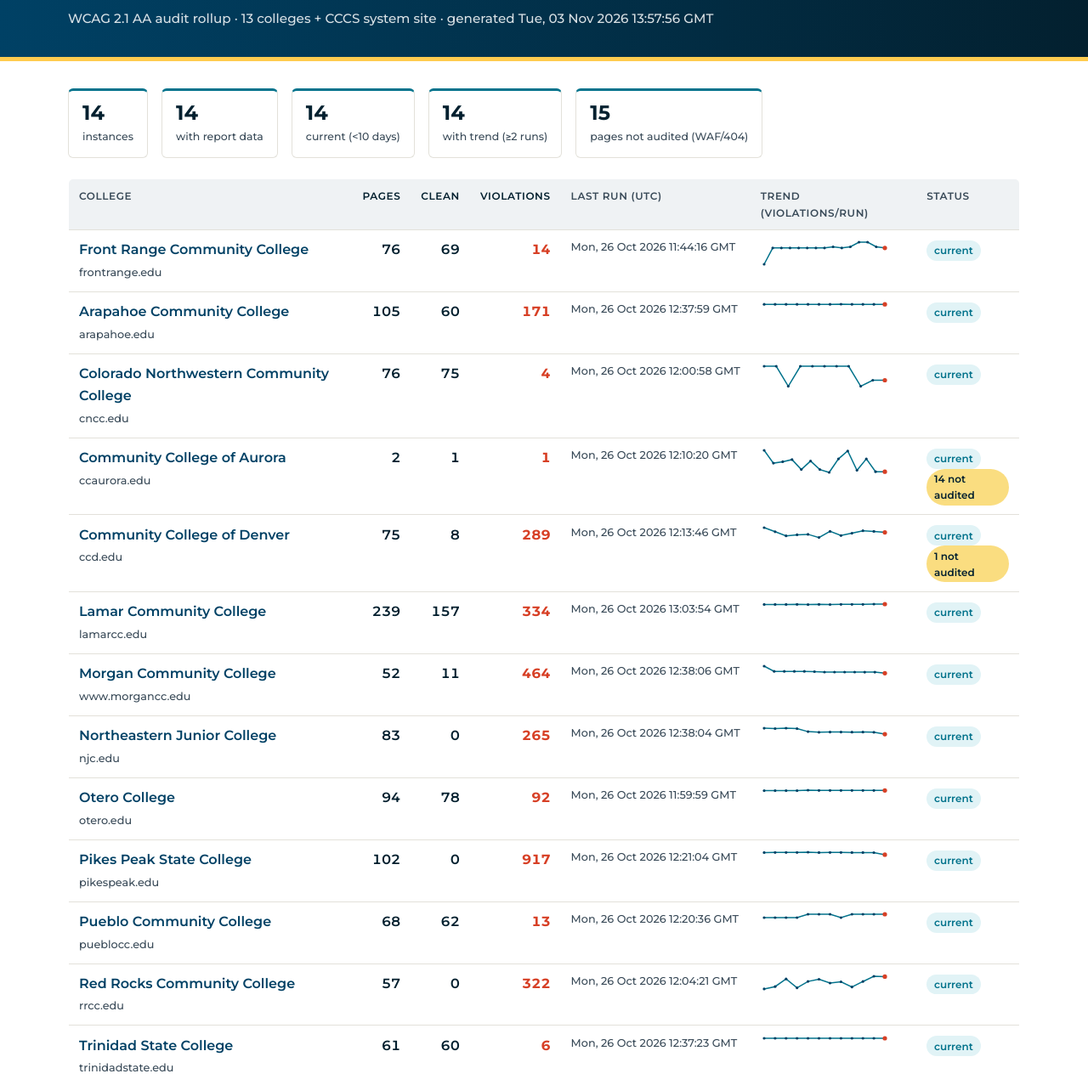
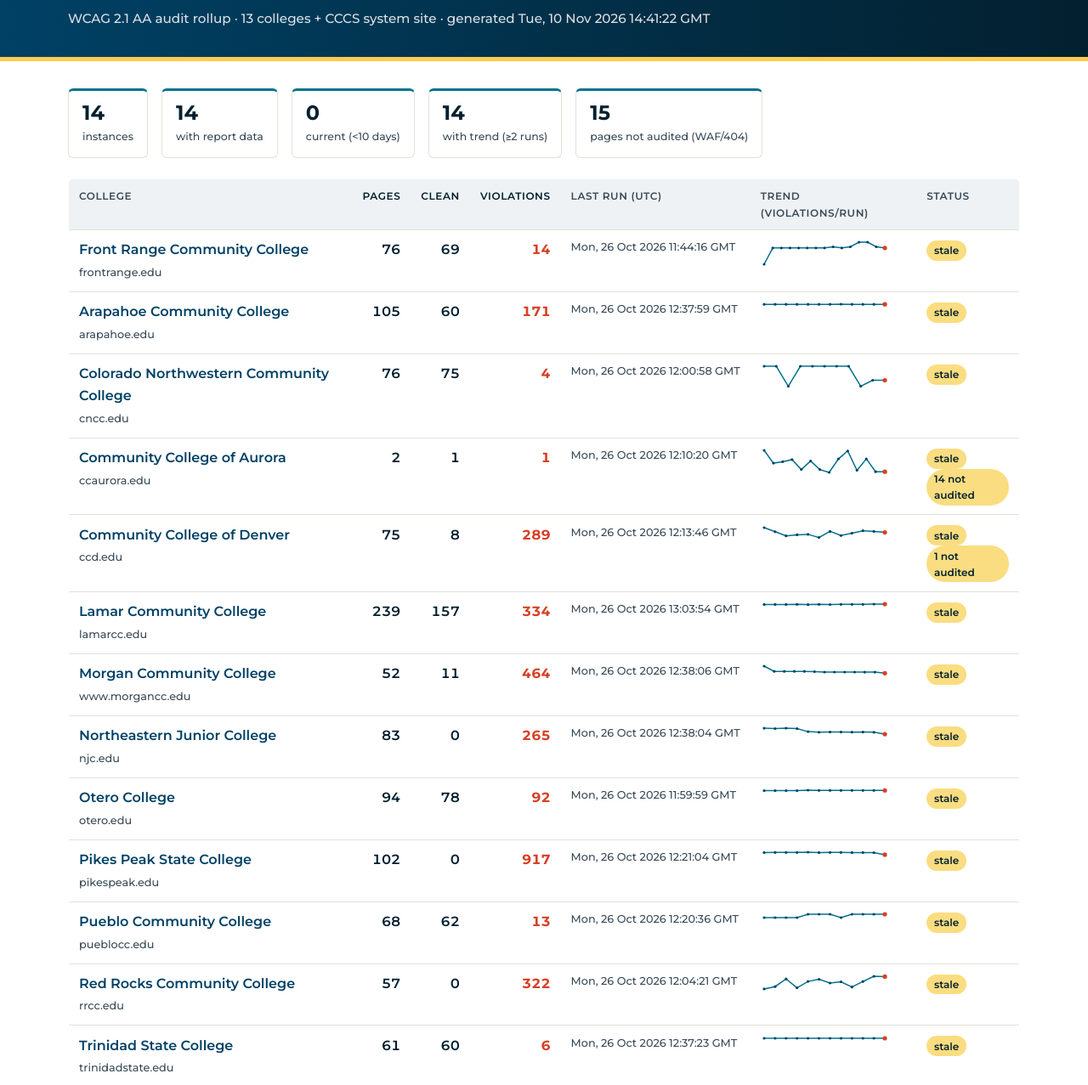
Before and after one commit to ThirstyHead/cccs-accessibility, a plain HTML site: page docs/index.html in a window 1280 px wide. Shown: the part 80-1357 px from the top of the page at 85% size. Drawn offline with Linux system fonts and the light colour scheme.

Commit message:
rollup: render 2026-11-10

```diff
--- a/docs/index.html
+++ b/docs/index.html
@@ -74,14 +74,14 @@
 <header class="site-header">
   <div class="wrap">
     <h1>CCCS Accessibility — Power of 13</h1>
-    <p class="sub">WCAG 2.1 AA audit rollup · 13 colleges + CCCS system site · generated Tue, 03 Nov 2026 13:57:56 GMT</p>
+    <p class="sub">WCAG 2.1 AA audit rollup · 13 colleges + CCCS system site · generated Tue, 10 Nov 2026 14:41:22 GMT</p>
   </div>
 </header>
 <main class="wrap">
   <div class="stats">
     <div class="stat"><b>14</b><span>instances</span></div>
     <div class="stat"><b>14</b><span>with report data</span></div>
-    <div class="stat"><b>14</b><span>current (&lt;10 days)</span></div>
+    <div class="stat"><b>0</b><span>current (&lt;10 days)</span></div>
     <div class="stat"><b>14</b><span>with trend (≥2 runs)</span></div>
     <div class="stat"><b>15</b><span>pages not audited (WAF/404)</span></div>
   </div>
@@ -99,7 +99,7 @@
            <td class="num warn">14</td>
            <td class="time">Mon, 26 Oct 2026 11:44:16 GMT</td>
            <td class="trend"><svg class="spark" width="150" height="34" role="img" aria-label="15 runs, latest 14 violations"><polyline points="4.0,30.0 14.1,10.8 24.3,10.8 34.4,10.8 44.6,10.8 54.7,10.8 64.9,10.8 75.0,10.8 85.1,9.5 95.3,10.8 105.4,9.5 115.6,4.0 125.7,4.0 135.9,9.5 146.0,10.8" fill="none" stroke="#03738C" stroke-width="1.5"/><circle cx="4.0" cy="30.0" r="1.6" fill="#004165"/><circle cx="14.1" cy="10.8" r="1.6" fill="#004165"/><circle cx="24.3" cy="10.8" r="1.6" fill="#004165"/><circle cx="34.4" cy="10.8" r="1.6" fill="#004165"/><circle cx="44.6" cy="10.8" r="1.6" fill="#004165"/><circle cx="54.7" cy="10.8" r="1.6" fill="#004165"/><circle cx="64.9" cy="10.8" r="1.6" fill="#004165"/><circle cx="75.0" cy="10.8" r="1.6" fill="#004165"/><circle cx="85.1" cy="9.5" r="1.6" fill="#004165"/><circle cx="95.3" cy="10.8" r="1.6" fill="#004165"/><circle cx="105.4" cy="9.5" r="1.6" fill="#004165"/><circle cx="115.6" cy="4.0" r="1.6" fill="#004165"/><circle cx="125.7" cy="4.0" r="1.6" fill="#004165"/><circle cx="135.9" cy="9.5" r="1.6" fill="#004165"/><circle cx="146.0" cy="10.8" r="2.6" fill="#D74026"/></svg></td>
-      <td><span class="badge fresh">current</span></td>
+      <td><span class="badge stale">stale</span></td>
     </tr>
 <tr>
       <td><a href="https://thirstyhead.com/arcc-audit/" target="_blank" rel="noopener">Arapahoe Community College</a><br>
@@ -109,7 +109,7 @@
            <td class="num warn">171</td>
            <td class="time">Mon, 26 Oct 2026 12:37:59 GMT</td>
            <td class="trend"><svg class="spark" width="150" height="34" role="img" aria-label="12 runs, latest 171 violations"><polyline points="4.0,4.2 16.9,4.2 29.8,4.2 42.7,4.2 55.6,4.2 68.5,4.2 81.5,4.2 94.4,4.0 107.3,4.2 120.2,4.2 133.1,4.2 146.0,4.2" fill="none" stroke="#03738C" stroke-width="1.5"/><circle cx="4.0" cy="4.2" r="1.6" fill="#004165"/><circle cx="16.9" cy="4.2" r="1.6" fill="#004165"/><circle cx="29.8" cy="4.2" r="1.6" fill="#004165"/><circle cx="42.7" cy="4.2" r="1.6" fill="#004165"/><circle cx="55.6" cy="4.2" r="1.6" fill="#004165"/><circle cx="68.5" cy="4.2" r="1.6" fill="#004165"/><circle cx="81.5" cy="4.2" r="1.6" fill="#004165"/><circle cx="94.4" cy="4.0" r="1.6" fill="#004165"/><circle cx="107.3" cy="4.2" r="1.6" fill="#004165"/><circle cx="120.2" cy="4.2" r="1.6" fill="#004165"/><circle cx="133.1" cy="4.2" r="1.6" fill="#004165"/><circle cx="146.0" cy="4.2" r="2.6" fill="#D74026"/></svg></td>
-      <td><span class="badge fresh">current</span></td>
+      <td><span class="badge stale">stale</span></td>
     </tr>
 <tr>
       <td><a href="https://thirstyhead.com/cncc-audit/" target="_blank" rel="noopener">Colorado Northwestern Community College</a><br>
@@ -119,7 +119,7 @@
            <td class="num warn">4</td>
            <td class="time">Mon, 26 Oct 2026 12:00:58 GMT</td>
            <td class="trend"><svg class="spark" width="150" height="34" role="img" aria-label="11 runs, latest 4 violations"><polyline points="4.0,4.0 18.2,4.0 32.4,27.6 46.6,4.0 60.8,4.0 75.0,4.0 89.2,4.0 103.4,4.0 117.6,27.6 131.8,20.5 146.0,20.5" fill="none" stroke="#03738C" stroke-width="1.5"/><circle cx="4.0" cy="4.0" r="1.6" fill="#004165"/><circle cx="18.2" cy="4.0" r="1.6" fill="#004165"/><circle cx="32.4" cy="27.6" r="1.6" fill="#004165"/><circle cx="46.6" cy="4.0" r="1.6" fill="#004165"/><circle cx="60.8" cy="4.0" r="1.6" fill="#004165"/><circle cx="75.0" cy="4.0" r="1.6" fill="#004165"/><circle cx="89.2" cy="4.0" r="1.6" fill="#004165"/><circle cx="103.4" cy="4.0" r="1.6" fill="#004165"/><circle cx="117.6" cy="27.6" r="1.6" fill="#004165"/><circle cx="131.8" cy="20.5" r="1.6" fill="#004165"/><circle cx="146.0" cy="20.5" r="2.6" fill="#D74026"/></svg></td>
-      <td><span class="badge fresh">current</span></td>
+      <td><span class="badge stale">stale</span></td>
     </tr>
 <tr>
       <td><a href="https://thirstyhead.com/cca-audit/" target="_blank" rel="noopener">Community College of Aurora</a><br>
@@ -129,7 +129,7 @@
            <td class="num warn">1</td>
            <td class="time">Mon, 26 Oct 2026 12:10:20 GMT</td>
            <td class="trend"><svg class="spark" width="150" height="34" role="img" aria-label="14 runs, latest 1 violations"><polyline points="4.0,4.0 14.9,19.1 25.8,17.4 36.8,14.9 47.7,26.6 58.6,16.6 69.5,26.6 80.5,30.0 91.4,14.1 102.3,4.8 113.2,27.5 124.2,14.1 135.1,29.2 146.0,29.2" fill="none" stroke="#03738C" stroke-width="1.5"/><circle cx="4.0" cy="4.0" r="1.6" fill="#004165"/><circle cx="14.9" cy="19.1" r="1.6" fill="#004165"/><circle cx="25.8" cy="17.4" r="1.6" fill="#004165"/><circle cx="36.8" cy="14.9" r="1.6" fill="#004165"/><circle cx="47.7" cy="26.6" r="1.6" fill="#004165"/><circle cx="58.6" cy="16.6" r="1.6" fill="#004165"/><circle cx="69.5" cy="26.6" r="1.6" fill="#004165"/><circle cx="80.5" cy="30.0" r="1.6" fill="#004165"/><circle cx="91.4" cy="14.1" r="1.6" fill="#004165"/><circle cx="102.3" cy="4.8" r="1.6" fill="#004165"/><circle cx="113.2" cy="27.5" r="1.6" fill="#004165"/><circle cx="124.2" cy="14.1" r="1.6" fill="#004165"/><circle cx="135.1" cy="29.2" r="1.6" fill="#004165"/><circle cx="146.0" cy="29.2" r="2.6" fill="#D74026"/></svg></td>
-      <td><span class="badge fresh">current</span><br><span class="badge blocked">14 not audited</span></td>
+      <td><span class="badge stale">stale</span><br><span class="badge blocked">14 not audited</span></td>
     </tr>
 <tr>
       <td><a href="https://thirstyhead.com/ccd-audit/" target="_blank" rel="noopener">Community College of Denver</a><br>
@@ -139,7 +139,7 @@
            <td class="num warn">289</td>
            <td class="time">Mon, 26 Oct 2026 12:13:46 GMT</td>
            <td class="trend"><svg class="spark" width="150" height="34" role="img" aria-label="12 runs, latest 289 violations"><polyline points="4.0,4.0 16.9,8.8 29.8,13.7 42.7,12.4 55.6,11.9 68.5,15.6 81.5,8.4 94.4,13.3 107.3,10.6 120.2,7.7 133.1,8.4 146.0,9.6" fill="none" stroke="#03738C" stroke-width="1.5"/><circle cx="4.0" cy="4.0" r="1.6" fill="#004165"/><circle cx="16.9" cy="8.8" r="1.6" fill="#004165"/><circle cx="29.8" cy="13.7" r="1.6" fill="#004165"/><circle cx="42.7" cy="12.4" r="1.6" fill="#004165"/><circle cx="55.6" cy="11.9" r="1.6" fill="#004165"/><circle cx="68.5" cy="15.6" r="1.6" fill="#004165"/><circle cx="81.5" cy="8.4" r="1.6" fill="#004165"/><circle cx="94.4" cy="13.3" r="1.6" fill="#004165"/><circle cx="107.3" cy="10.6" r="1.6" fill="#004165"/><circle cx="120.2" cy="7.7" r="1.6" fill="#004165"/><circle cx="133.1" cy="8.4" r="1.6" fill="#004165"/><circle cx="146.0" cy="9.6" r="2.6" fill="#D74026"/></svg></td>
-      <td><span class="badge fresh">current</span><br><span class="badge blocked">1 not audited</span></td>
+      <td><span class="badge stale">stale</span><br><span class="badge blocked">1 not audited</span></td>
     </tr>
 <tr>
       <td><a href="https://thirstyhead.com/lcc-audit/" target="_blank" rel="noopener">Lamar Community College</a><br>
@@ -149,7 +149,7 @@
            <td class="num warn">334</td>
            <td class="time">Mon, 26 Oct 2026 13:03:54 GMT</td>
            <td class="trend"><svg class="spark" width="150" height="34" role="img" aria-label="12 runs, latest 334 violations"><polyline points="4.0,4.4 16.9,4.4 29.8,4.4 42.7,4.3 55.6,4.6 68.5,4.3 81.5,4.5 94.4,4.3 107.3,4.3 120.2,4.3 133.1,4.0 146.0,4.0" fill="none" stroke="#03738C" stroke-width="1.5"/><circle cx="4.0" cy="4.4" r="1.6" fill="#004165"/><circle cx="16.9" cy="4.4" r="1.6" fill="#004165"/><circle cx="29.8" cy="4.4" r="1.6" fill="#004165"/><circle cx="42.7" cy="4.3" r="1.6" fill="#004165"/><circle cx="55.6" cy="4.6" r="1.6" fill="#004165"/><circle cx="68.5" cy="4.3" r="1.6" fill="#004165"/><circle cx="81.5" cy="4.5" r="1.6" fill="#004165"/><circle cx="94.4" cy="4.3" r="1.6" fill="#004165"/><circle cx="107.3" cy="4.3" r="1.6" fill="#004165"/><circle cx="120.2" cy="4.3" r="1.6" fill="#004165"/><circle cx="133.1" cy="4.0" r="1.6" fill="#004165"/><circle cx="146.0" cy="4.0" r="2.6" fill="#D74026"/></svg></td>
-      <td><span class="badge fresh">current</span></td>
+      <td><span class="badge stale">stale</span></td>
     </tr>
 <tr>
       <td><a href="https://thirstyhead.com/mcc-audit/" target="_blank" rel="noopener">Morgan Community College</a><br>
@@ -159,7 +159,7 @@
            <td class="num warn">464</td>
            <td class="time">Mon, 26 Oct 2026 12:38:06 GMT</td>
            <td class="trend"><svg class="spark" width="150" height="34" role="img" aria-label="13 runs, latest 464 violations"><polyline points="4.0,4.0 15.8,10.2 27.7,10.2 39.5,10.2 51.3,10.2 63.2,10.5 75.0,11.0 86.8,11.0 98.7,11.0 110.5,11.0 122.3,11.1 134.2,11.1 146.0,12.3" fill="none" stroke="#03738C" stroke-width="1.5"/><circle cx="4.0" cy="4.0" r="1.6" fill="#004165"/><circle cx="15.8" cy="10.2" r="1.6" fill="#004165"/><circle cx="27.7" cy="10.2" r="1.6" fill="#004165"/><circle cx="39.5" cy="10.2" r="1.6" fill="#004165"/><circle cx="51.3" cy="10.2" r="1.6" fill="#004165"/><circle cx="63.2" cy="10.5" r="1.6" fill="#004165"/><circle cx="75.0" cy="11.0" r="1.6" fill="#004165"/><circle cx="86.8" cy="11.0" r="1.6" fill="#004165"/><circle cx="98.7" cy="11.0" r="1.6" fill="#004165"/><circle cx="110.5" cy="11.0" r="1.6" fill="#004165"/><circle cx="122.3" cy="11.1" r="1.6" fill="#004165"/><circle cx="134.2" cy="11.1" r="1.6" fill="#004165"/><circle cx="146.0" cy="12.3" r="2.6" fill="#D74026"/></svg></td>
-      <td><span class="badge fresh">current</span></td>
+      <td><span class="badge stale">stale</span></td>
     </tr>
 <tr>
       <td><a href="https://thirstyhead.com/njc-audit/" target="_blank" rel="noopener">Northeastern Junior College</a><br>
@@ -169,7 +169,7 @@
            <td class="num warn">265</td>
            <td class="time">Mon, 26 Oct 2026 12:38:04 GMT</td>
            <td class="trend"><svg class="spark" width="150" height="34" role="img" aria-label="12 runs, latest 265 violations"><polyline points="4.0,4.1 16.9,4.5 29.8,4.0 42.7,4.6 55.6,8.1 68.5,8.8 81.5,8.6 94.4,8.6 107.3,8.7 120.2,8.6 133.1,8.8 146.0,11.1" fill="none" stroke="#03738C" stroke-width="1.5"/><circle cx="4.0" cy="4.1" r="1.6" fill="#004165"/><circle cx="16.9" cy="4.5" r="1.6" fill="#004165"/><circle cx="29.8" cy="4.0" r="1.6" fill="#004165"/><circle cx="42.7" cy="4.6" r="1.6" fill="#004165"/><circle cx="55.6" cy="8.1" r="1.6" fill="#004165"/><circle cx="68.5" cy="8.8" r="1.6" fill="#004165"/><circle cx="81.5" cy="8.6" r="1.6" fill="#004165"/><circle cx="94.4" cy="8.6" r="1.6" fill="#004165"/><circle cx="107.3" cy="8.7" r="1.6" fill="#004165"/><circle cx="120.2" cy="8.6" r="1.6" fill="#004165"/><circle cx="133.1" cy="8.8" r="1.6" fill="#004165"/><circle cx="146.0" cy="11.1" r="2.6" fill="#D74026"/></svg></td>
-      <td><span class="badge fresh">current</span></td>
+      <td><span class="badge stale">stale</span></td>
     </tr>
 <tr>
       <td><a href="https://thirstyhead.com/otero-audit/" target="_blank" rel="noopener">Otero College</a><br>
@@ -179,7 +179,7 @@
            <td class="num warn">92</td>
            <td class="time">Mon, 26 Oct 2026 11:59:59 GMT</td>
            <td class="trend"><svg class="spark" width="150" height="34" role="img" aria-label="12 runs, latest 92 violations"><polyline points="4.0,4.6 16.9,4.6 29.8,4.6 42.7,4.6 55.6,4.0 68.5,4.3 81.5,4.3 94.4,4.3 107.3,4.3 120.2,4.3 133.1,4.3 146.0,4.3" fill="none" stroke="#03738C" stroke-width="1.5"/><circle cx="4.0" cy="4.6" r="1.6" fill="#004165"/><circle cx="16.9" cy="4.6" r="1.6" fill="#004165"/><circle cx="29.8" cy="4.6" r="1.6" fill="#004165"/><circle cx="42.7" cy="4.6" r="1.6" fill="#004165"/><circle cx="55.6" cy="4.0" r="1.6" fill="#004165"/><circle cx="68.5" cy="4.3" r="1.6" fill="#004165"/><circle cx="81.5" cy="4.3" r="1.6" fill="#004165"/><circle cx="94.4" cy="4.3" r="1.6" fill="#004165"/><circle cx="107.3" cy="4.3" r="1.6" fill="#004165"/><circle cx="120.2" cy="4.3" r="1.6" fill="#004165"/><circle cx="133.1" cy="4.3" r="1.6" fill="#004165"/><circle cx="146.0" cy="4.3" r="2.6" fill="#D74026"/></svg></td>
-      <td><span class="badge fresh">current</span></td>
+      <td><span class="badge stale">stale</span></td>
     </tr>
 <tr>
       <td><a href="https://thirstyhead.com/ppsc-audit/" target="_blank" rel="noopener">Pikes Peak State College</a><br>
@@ -189,7 +189,7 @@
            <td class="num warn">917</td>
            <td class="time">Mon, 26 Oct 2026 12:21:04 GMT</td>
            <td class="trend"><svg class="spark" width="150" height="34" role="img" aria-label="12 runs, latest 917 violations"><polyline points="4.0,4.4 16.9,4.3 29.8,4.3 42.7,4.3 55.6,4.0 68.5,4.4 81.5,4.3 94.4,4.3 107.3,4.4 120.2,4.4 133.1,4.5 146.0,6.9" fill="none" stroke="#03738C" stroke-width="1.5"/><circle cx="4.0" cy="4.4" r="1.6" fill="#004165"/><circle cx="16.9" cy="4.3" r="1.6" fill="#004165"/><circle cx="29.8" cy="4.3" r="1.6" fill="#004165"/><circle cx="42.7" cy="4.3" r="1.6" fill="#004165"/><circle cx="55.6" cy="4.0" r="1.6" fill="#004165"/><circle cx="68.5" cy="4.4" r="1.6" fill="#004165"/><circle cx="81.5" cy="4.3" r="1.6" fill="#004165"/><circle cx="94.4" cy="4.3" r="1.6" fill="#004165"/><circle cx="107.3" cy="4.4" r="1.6" fill="#004165"/><circle cx="120.2" cy="4.4" r="1.6" fill="#004165"/><circle cx="133.1" cy="4.5" r="1.6" fill="#004165"/><circle cx="146.0" cy="6.9" r="2.6" fill="#D74026"/></svg></td>
-      <td><span class="badge fresh">current</span></td>
+      <td><span class="badge stale">stale</span></td>
     </tr>
 <tr>
       <td><a href="https://thirstyhead.com/pcc-audit/" target="_blank" rel="noopener">Pueblo Community College</a><br>
@@ -199,7 +199,7 @@
            <td class="num warn">13</td>
            <td class="time">Mon, 26 Oct 2026 12:20:36 GMT</td>
            <td class="trend"><svg class="spark" width="150" height="34" role="img" aria-label="12 runs, latest 13 violations"><polyline points="4.0,8.0 16.9,8.0 29.8,8.0 42.7,8.0 55.6,4.0 68.5,4.0 81.5,4.0 94.4,8.0 107.3,4.0 120.2,4.0 133.1,4.0 146.0,4.0" fill="none" stroke="#03738C" stroke-width="1.5"/><circle cx="4.0" cy="8.0" r="1.6" fill="#004165"/><circle cx="16.9" cy="8.0" r="1.6" fill="#004165"/><circle cx="29.8" cy="8.0" r="1.6" fill="#004165"/><circle cx="42.7" cy="8.0" r="1.6" fill="#004165"/><circle cx="55.6" cy="4.0" r="1.6" fill="#004165"/><circle cx="68.5" cy="4.0" r="1.6" fill="#004165"/><circle cx="81.5" cy="4.0" r="1.6" fill="#004165"/><circle cx="94.4" cy="8.0" r="1.6" fill="#004165"/><circle cx="107.3" cy="4.0" r="1.6" fill="#004165"/><circle cx="120.2" cy="4.0" r="1.6" fill="#004165"/><circle cx="133.1" cy="4.0" r="1.6" fill="#004165"/><circle cx="146.0" cy="4.0" r="2.6" fill="#D74026"/></svg></td>
-      <td><span class="badge fresh">current</span></td>
+      <td><span class="badge stale">stale</span></td>
     </tr>
 <tr>
       <td><a href="https://thirstyhead.com/rrcc-audit/" target="_blank" rel="noopener">Red Rocks Community College</a><br>
@@ -209,7 +209,7 @@
            <td class="num warn">322</td>
            <td class="time">Mon, 26 Oct 2026 12:04:21 GMT</td>
            <td class="trend"><svg class="spark" width="150" height="34" role="img" aria-label="12 runs, latest 322 violations"><polyline points="4.0,18.9 16.9,16.2 29.8,7.2 42.7,17.7 55.6,10.1 68.5,7.5 81.5,12.0 94.4,10.5 107.3,16.7 120.2,10.2 133.1,4.0 146.0,4.4" fill="none" stroke="#03738C" stroke-width="1.5"/><circle cx="4.0" cy="18.9" r="1.6" fill="#004165"/><circle cx="16.9" cy="16.2" r="1.6" fill="#004165"/><circle cx="29.8" cy="7.2" r="1.6" fill="#004165"/><circle cx="42.7" cy="17.7" r="1.6" fill="#004165"/><circle cx="55.6" cy="10.1" r="1.6" fill="#004165"/><circle cx="68.5" cy="7.5" r="1.6" fill="#004165"/><circle cx="81.5" cy="12.0" r="1.6" fill="#004165"/><circle cx="94.4" cy="10.5" r="1.6" fill="#004165"/><circle cx="107.3" cy="16.7" r="1.6" fill="#004165"/><circle cx="120.2" cy="10.2" r="1.6" fill="#004165"/><circle cx="133.1" cy="4.0" r="1.6" fill="#004165"/><circle cx="146.0" cy="4.4" r="2.6" fill="#D74026"/></svg></td>
-      <td><span class="badge fresh">current</span></td>
+      <td><span class="badge stale">stale</span></td>
     </tr>
 <tr>
       <td><a href="https://thirstyhead.com/tsc-audit/" target="_blank" rel="noopener">Trinidad State College</a><br>
@@ -219,7 +219,7 @@
            <td class="num warn">6</td>
            <td class="time">Mon, 26 Oct 2026 12:37:23 GMT</td>
            <td class="trend"><svg class="spark" width="150" height="34" role="img" aria-label="12 runs, latest 6 violations"><polyline points="4.0,4.0 16.9,4.0 29.8,4.0 42.7,4.0 55.6,4.0 68.5,4.0 81.5,4.0 94.4,4.0 107.3,4.0 120.2,4.0 133.1,4.0 146.0,4.0" fill="none" stroke="#03738C" stroke-width="1.5"/><circle cx="4.0" cy="4.0" r="1.6" fill="#004165"/><circle cx="16.9" cy="4.0" r="1.6" fill="#004165"/><circle cx="29.8" cy="4.0" r="1.6" fill="#004165"/><circle cx="42.7" cy="4.0" r="1.6" fill="#004165"/><circle cx="55.6" cy="4.0" r="1.6" fill="#004165"/><circle cx="68.5" cy="4.0" r="1.6" fill="#004165"/><circle cx="81.5" cy="4.0" r="1.6" fill="#004165"/><circle cx="94.4" cy="4.0" r="1.6" fill="#004165"/><circle cx="107.3" cy="4.0" r="1.6" fill="#004165"/><circle cx="120.2" cy="4.0" r="1.6" fill="#004165"/><circle cx="133.1" cy="4.0" r="1.6" fill="#004165"/><circle cx="146.0" cy="4.0" r="2.6" fill="#D74026"/></svg></td>
-      <td><span class="badge fresh">current</span></td>
+      <td><span class="badge stale">stale</span></td>
     </tr>
 <tr>
       <td><a href="https://thirstyhead.com/cccs-audit/" target="_blank" rel="noopener">Colorado Community College System</a><br>
@@ -229,7 +229,7 @@
            <td class="num warn">8</td>
            <td class="time">Mon, 26 Oct 2026 11:54:57 GMT</td>
            <td class="trend"><svg class="spark" width="150" height="34" role="img" aria-label="12 runs, latest 8 violations"><polyline points="4.0,4.0 16.9,4.0 29.8,4.0 42.7,4.0 55.6,4.0 68.5,4.0 81.5,4.0 94.4,4.0 107.3,4.0 120.2,4.0 133.1,4.0 146.0,4.0" fill="none" stroke="#03738C" stroke-width="1.5"/><circle cx="4.0" cy="4.0" r="1.6" fill="#004165"/><circle cx="16.9" cy="4.0" r="1.6" fill="#004165"/><circle cx="29.8" cy="4.0" r="1.6" fill="#004165"/><circle cx="42.7" cy="4.0" r="1.6" fill="#004165"/><circle cx="55.6" cy="4.0" r="1.6" fill="#004165"/><circle cx="68.5" cy="4.0" r="1.6" fill="#004165"/><circle cx="81.5" cy="4.0" r="1.6" fill="#004165"/><circle cx="94.4" cy="4.0" r="1.6" fill="#004165"/><circle cx="107.3" cy="4.0" r="1.6" fill="#004165"/><circle cx="120.2" cy="4.0" r="1.6" fill="#004165"/><circle cx="133.1" cy="4.0" r="1.6" fill="#004165"/><circle cx="146.0" cy="4.0" r="2.6" fill="#D74026"/></svg></td>
-      <td><span class="badge fresh">current</span></td>
+      <td><span class="badge stale">stale</span></td>
     </tr>
     </tbody>
   </table>
```
